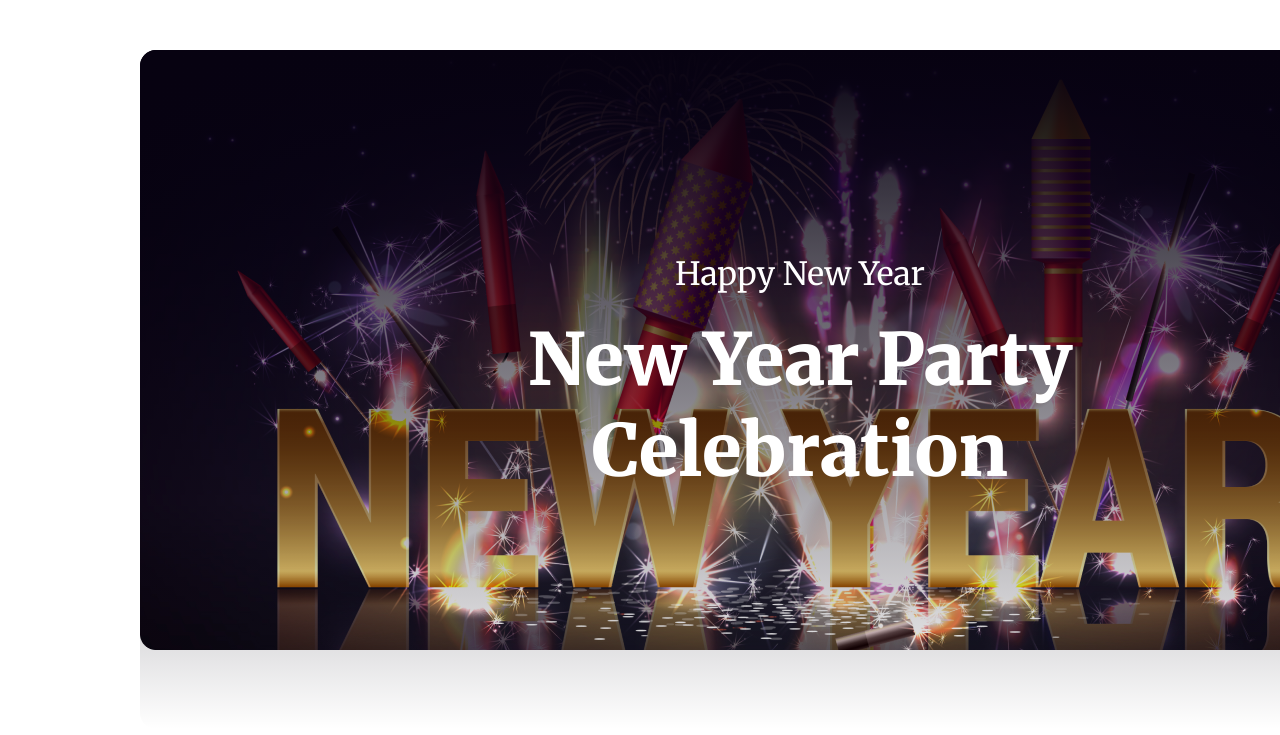
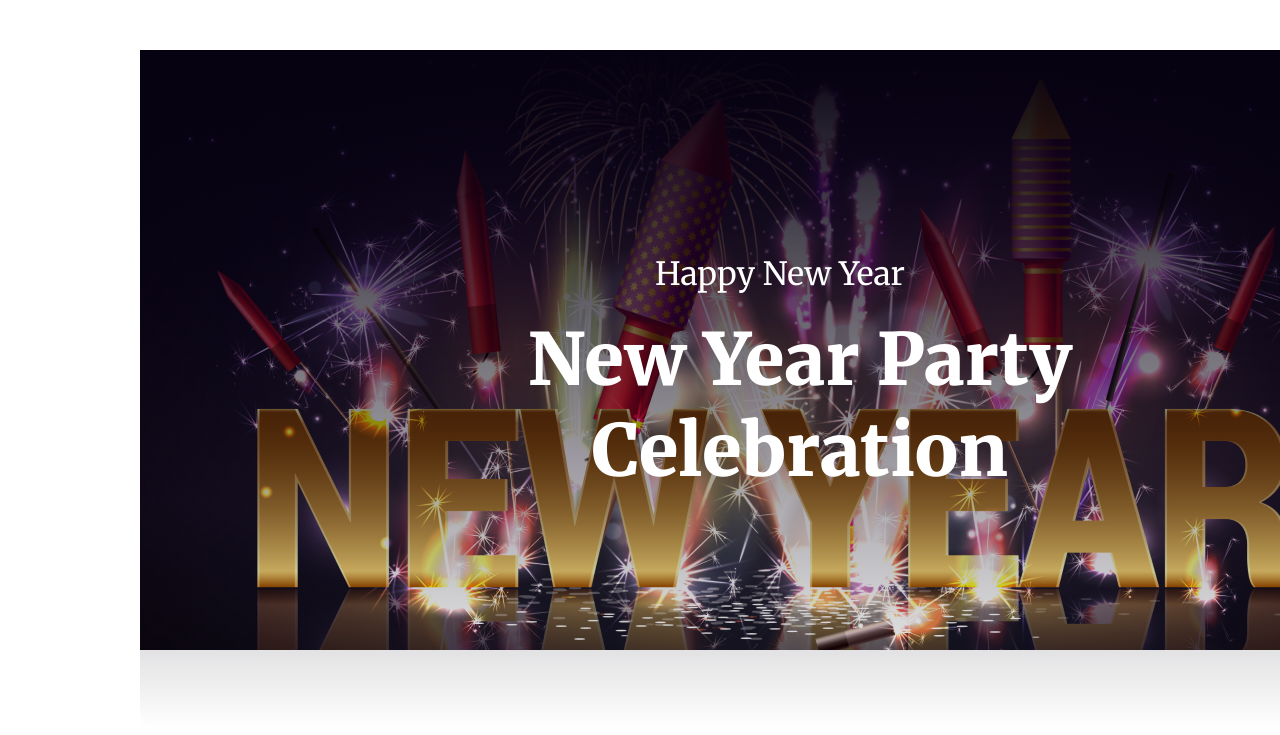
Before and after one commit to shossen1999/Assignment1-New-Year-New-Mission-main, a plain HTML site: page index.html in a window 1280 px wide. Shown: the top 735 px of the page. Drawn offline with Linux system fonts and the light colour scheme.

Commit message:
finished

```diff
--- a/index.html
+++ b/index.html
@@ -9,17 +9,21 @@
 </head>
 
 <body>
+
     <header>
+        <div class="banner-body">
 
-        <div class="banner">
-            <h2>Happy New Year</h2>
-            <h1> New Year Party Celebration </h1>
+            <div class="banner">
+                <h2>Happy New Year</h2>
+                <h1> New Year Party Celebration </h1>
 
+
+            </div>
 
         </div>
 
+    </header>
 
-    </header>
 
     <main>
         <!-- first section -->
--- a/style.css
+++ b/style.css
@@ -41,27 +41,30 @@ body {
 
 }
 
-header {
+.banner-body {
     background-image: url('images/Banner\ Image.png');
 
     background-repeat: no-repeat;
-    width: 1320px;
+   background-size: cover;
+   background-position: center;
+   max-width: 1320px;
+   width: 100%;
     height: 600px;
     margin-top: 50px;
     margin-left: 140px;
-   margin-right: 140px;
-     margin-bottom: 0px;
+    margin-right: 200px;
+
+
+
 }
 
 
 
 
-main {
-
-}
+main {}
 
 .main-section {
-    margin-top: 120px;
+    /* margin-top: 120px; */
     margin-left: 399px;
     margin-right: 399px;
 }
@@ -204,7 +207,7 @@ main {
     color: #F00;
 }
 
-.PDT-content{
+.PDT-content {
     text-align: center;
     font-family: Inter;
     font-size: 32px;
@@ -218,7 +221,7 @@ main {
 
 
 
-.PDT-button  {
+.PDT-button {
     display: inline-flex;
     padding: 16px 32px;
     justify-content: center;
@@ -245,14 +248,15 @@ main {
     margin-top: 120px;
     margin-left: 140px;
     margin-right: 140px;
-   margin-bottom: 120px;
+    margin-bottom: 120px;
 
 
     background-image: linear-gradient(180deg, rgba(255, 0, 0, 0.10) 0%, rgba(255, 0, 0, 0.00) 100%);
 
-    width: 1320px;
+    width: 1250px;
     height: 482px;
 }
+
 /* bonus-section */
 
 
@@ -522,9 +526,8 @@ main {
 
 
 
-#subscribe form input[type="email"]
-{
-    background:#fff;
+#subscribe form input[type="email"] {
+    background: #fff;
     width: 340px;
     height: 50px;
     border: none;
@@ -535,8 +538,7 @@ main {
 
 }
 
-#subscribe form input[type="submit"]
-{
+#subscribe form input[type="submit"] {
     position: relative;
     left: -5px;
     border-radius: 0 25px 25px 0;
@@ -545,7 +547,7 @@ main {
     border: none;
     outline: none;
     cursor: pointer;
-    background:#dc3545;
+    background: #dc3545;
     color: #fff;
 
 
```
